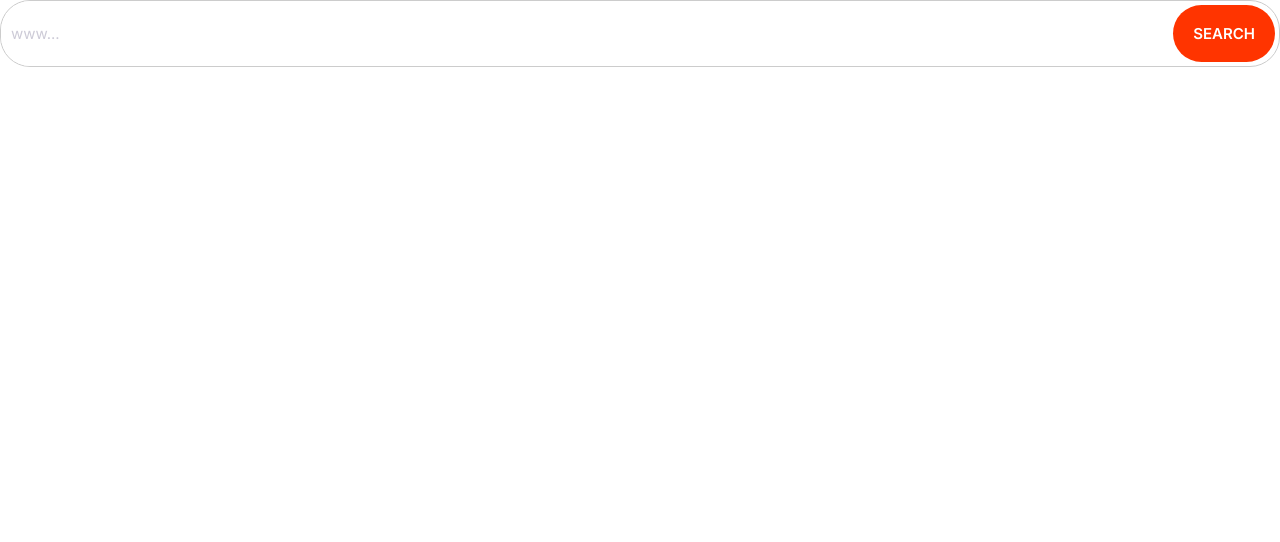
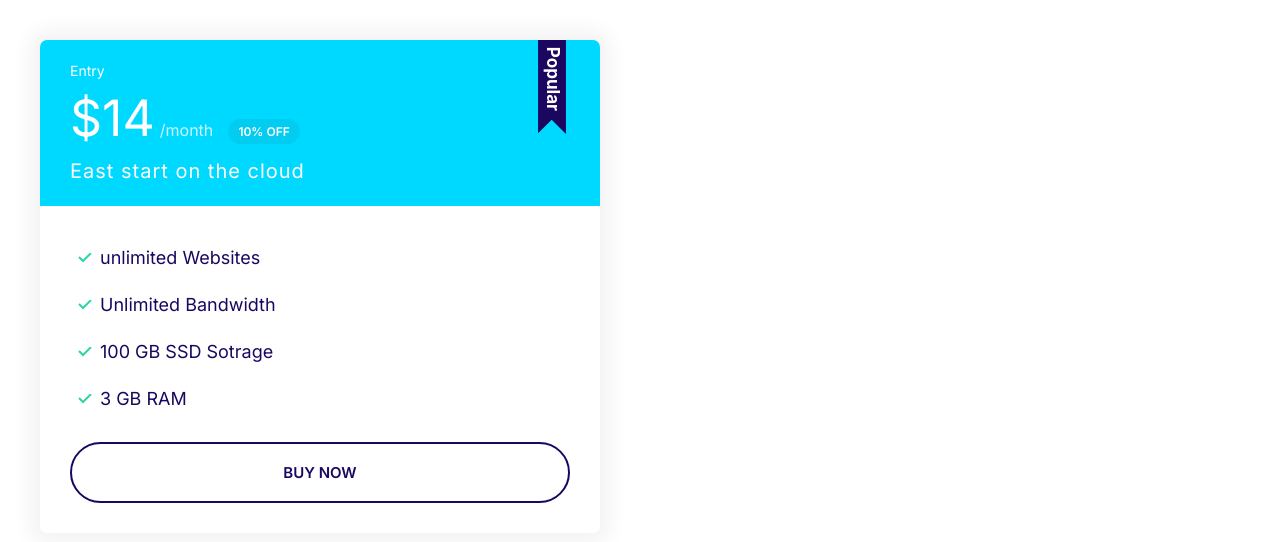
Before and after one commit to shervinnj/html-css-js-project-final, a plain HTML site: page index.html in a window 1280 px wide. Drawn offline with Linux system fonts and the light colour scheme.

Commit message:
card with plan and popular badge added.

```diff
--- a/css/style.css
+++ b/css/style.css
@@ -116,6 +116,7 @@ a{
 
 .badge--small{
     font-size: 1.6rem;
+    padding: .5rem 1rem;
 }
 @media screen and (min-width:1024px){
     .badge{
@@ -279,3 +280,87 @@ a{
     }
 
 }
+
+/* cards */
+
+.card{
+    border-radius: 7px;
+    box-shadow: 0 0 20px 10px #f3f3f3;
+    overflow: hidden;
+}
+
+.card__header , .card__body{
+    padding: 2rem 3rem;
+}
+
+.card--primary .card__header{
+    background: var(--color-primary);
+    color: white;
+}
+
+.card--secondary .card__header{
+    background: var(--color-secondary);
+    color: white;
+}
+
+.card--secondary .badge--secondary{
+    background:#02cdf1;
+}
+
+/* plans */
+.plan__name{
+    color: white;
+    margin: 0;
+    font-weight: 500;
+    font-size: 2.4rem;
+}
+
+.plan__price{
+    font-size: 6rem;
+}
+
+.plan__billing-cycle{
+    font-size: 2.4rem;
+    font-weight: 300;
+    opacity: 0.8;
+    margin-right: 1rem;
+}
+
+.plan__description{
+    display: block;
+    font-size: 2rem;
+    font-weight: 300;
+    letter-spacing: 1px;
+
+}
+
+.plan .list__item{
+    margin-bottom: 2rem;
+}
+
+.plan--popular .card__header{
+    position: relative;
+}
+
+.plan--popular .card__header::before{
+    content: url(../images/popular.svg);
+    width: 40px;
+    display: inline-block;
+    position: absolute;
+    top: -6px;
+    right: 5%;
+
+}
+
+@media screen and (min-width:1024px){
+    .plan__name{
+        font-size: 1.4rem;
+    }
+
+    .plan__price{
+        font-size: 5rem;
+    }
+    .plan__billing-cycle{
+        font-size: 1.6rem;
+    }
+}
--- a/index.html
+++ b/index.html
@@ -12,10 +12,29 @@
     <link rel="stylesheet" href="css/style.css">
 </head>
 <body>
-    <div class="input-group">
-        <input class="input" type="text" placeholder="www...">
-        <button class="btn btn--accent">search</button>
+    <div style="width:50%;padding:4rem">
 
+        <div class="plan plan--popular">
+            <div class="card card--secondary">
+                <div class="card__header">
+                    <h3 class="plan__name">Entry</h3>
+                    <span class="plan__price">$14</span>
+                    <span class="plan__billing-cycle">/month</span>
+                    <span class="badge badge--secondary badge--small">10% OFF</span>
+                    <span class="plan__description">East start on the cloud</span>
+                </div>
+                <div class="card__body">
+                    <ul class="list list--ticks ">
+                        <li class="list__item">unlimited Websites</li>
+                        <li class="list__item">Unlimited Bandwidth</li>
+                        <li class="list__item">100 GB SSD Sotrage</li>
+                        <li class="list__item">3 GB RAM</li>
+                      </ul>
+                      <button class="btn btn--outline btn--block">buy now</button>
+
+                </div>
+            </div>
+        </div>
     </div>
 
 
```
Also changed, not shown: components/card-with-plan.html (added, +24 -0 lines), images/popular.svg (added), images/shervin-sig.png (deleted).
